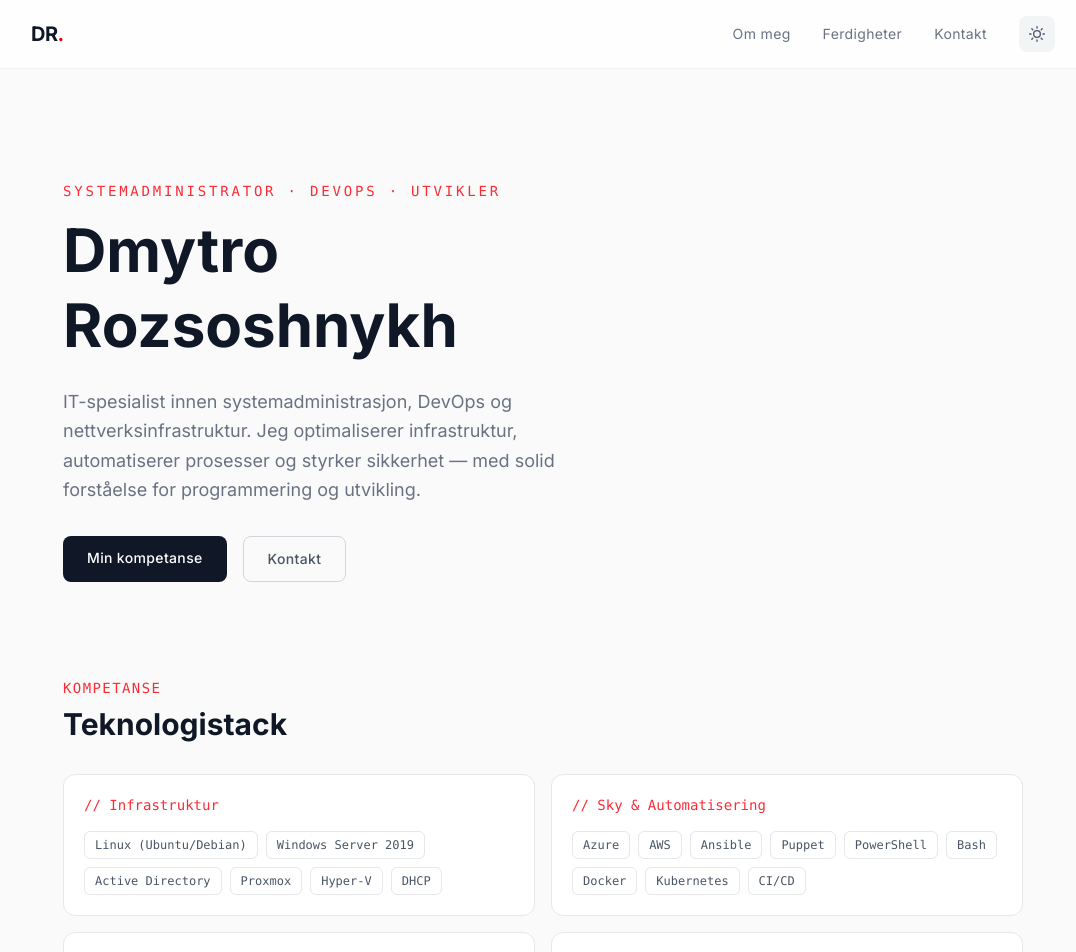
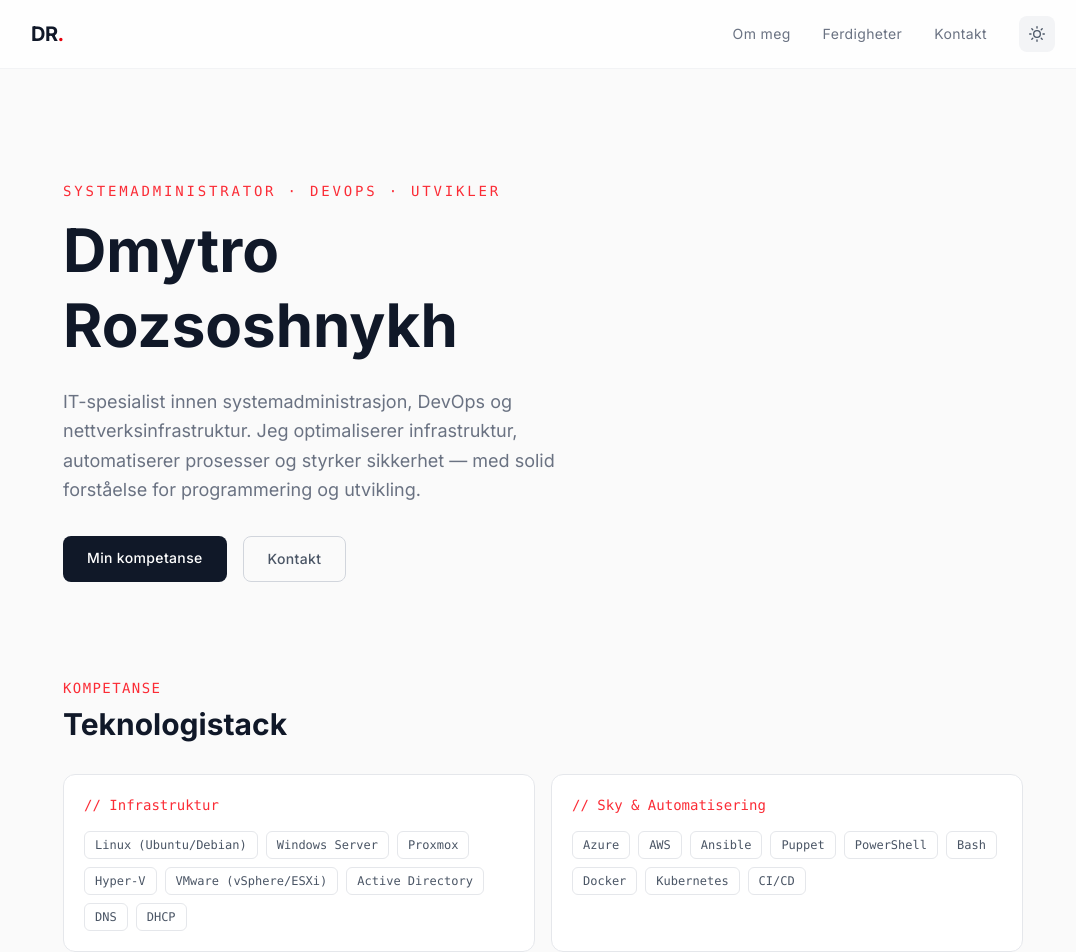
Before and after one commit to RozDm/R, a Next.js app: page / in a window 1280 px wide. Shown: the top 952 px of the page, without its empty margins (97-1173 px from the left). Built offline with nearby package versions, Linux system fonts and the light colour scheme.

Commit message:
Expand Infrastruktur skills: add VMware, DNS
Per request: add VMware (vSphere/ESXi) and DNS, drop the year suffix
on Windows Server, and reorder so virtualization platforms group
together followed by directory/network services.

https://claude.ai/code/session_01L1cnGfbJVqJH4qgG5MbuTk

```diff
--- a/data/skills.ts
+++ b/data/skills.ts
@@ -3,7 +3,7 @@ import { SkillGroup } from '@/types'
 export const skillGroups: SkillGroup[] = [
   {
     title: 'Infrastruktur',
-    items: ['Linux (Ubuntu/Debian)', 'Windows Server 2019', 'Active Directory', 'Proxmox', 'Hyper-V', 'DHCP'],
+    items: ['Linux (Ubuntu/Debian)', 'Windows Server', 'Proxmox', 'Hyper-V', 'VMware (vSphere/ESXi)', 'Active Directory', 'DNS', 'DHCP'],
   },
   {
     title: 'Sky & Automatisering',
```
